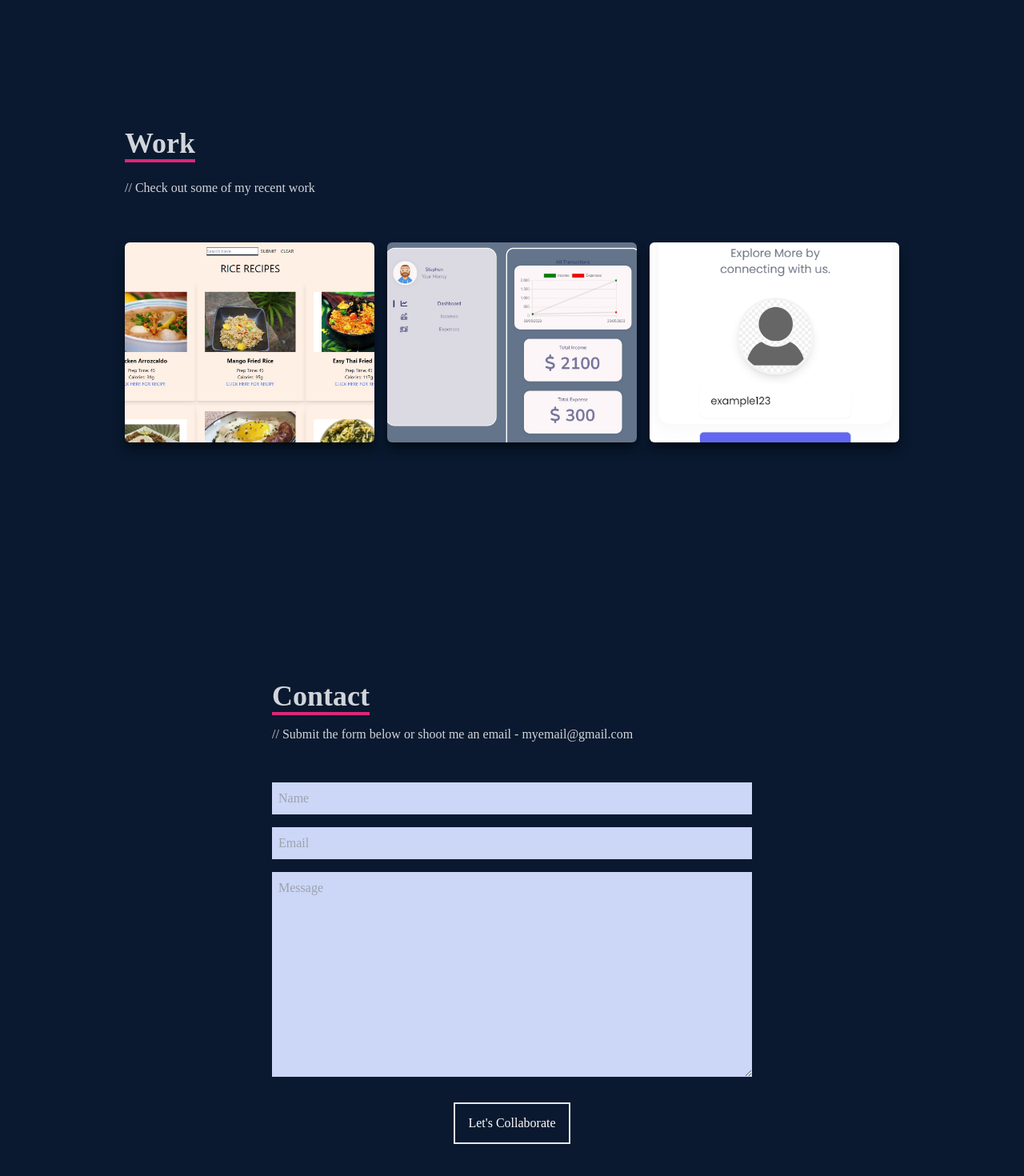
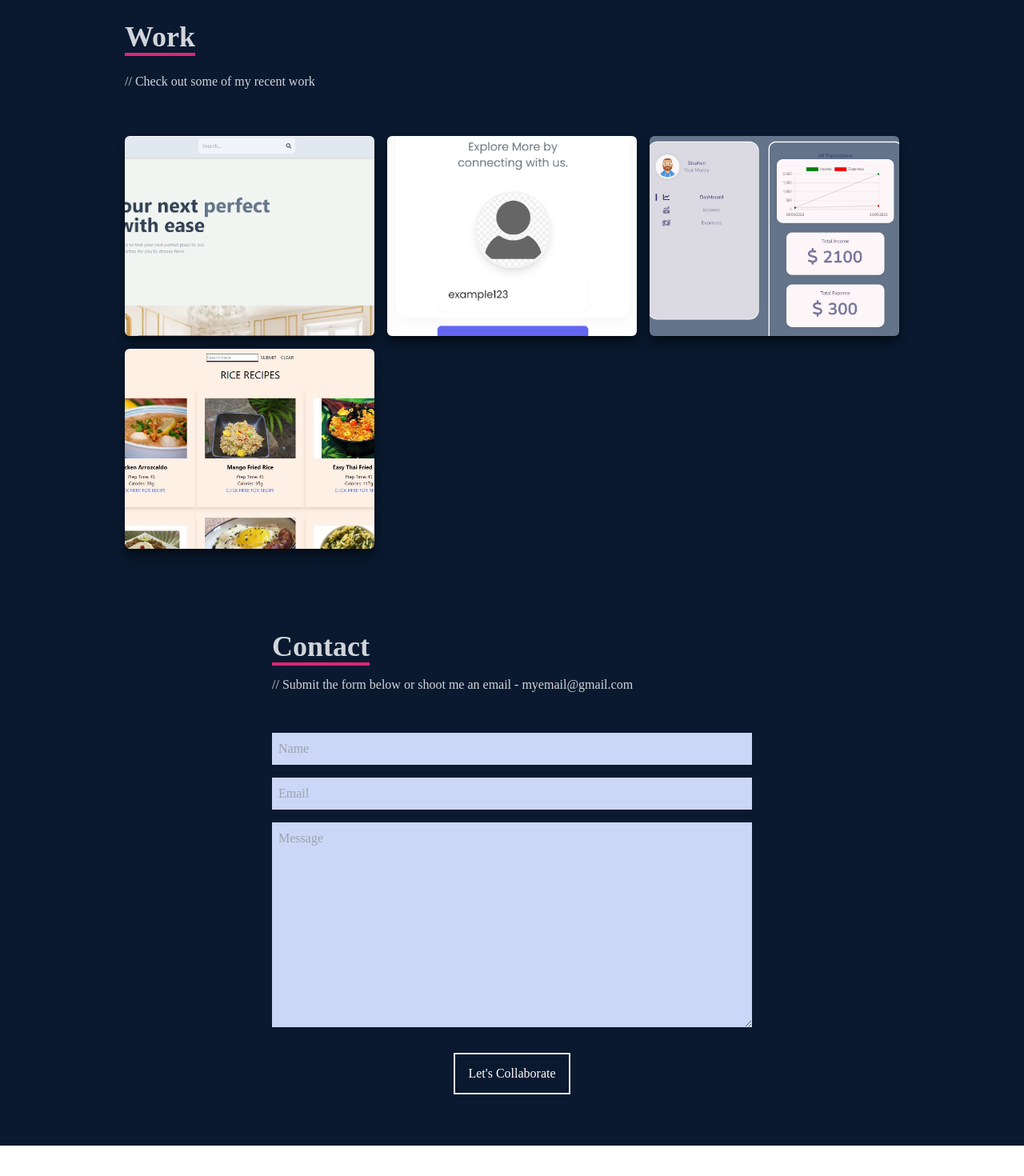
Before and after one commit to Tesvin/portfolio-website, a React (Create React App) app: page / in a window 1280 px wide. Shown: the part 2444-3914 px from the top of the page at 80% size. After the commit the page ends 3876 px from the top, so only its background shows below. Built offline with nearby package versions, Linux system fonts and the light colour scheme.

Commit message:
updated my projects

```diff
--- a/src/components/Contact.jsx
+++ b/src/components/Contact.jsx
@@ -2,7 +2,7 @@ import React from 'react'
 
 const Contact = () => {
   return (
-    <div name='contact' className='w-full h-screen bg-[#0a192f] flex justify-center items-center p-4'>
+    <div name='contact' className=' w-full bg-[#0a192f] flex justify-center items-center p-8'>
         <form method='POST' action='https://getform.io/f/56bb8773-4f15-4aae-af68-7da8ced24902' className='flex flex-col max-w-[600px] w-full'>
             <div className='pb-8'>
                 <p className='text-4xl font-bold inline border-b-4 border-pink-600 text-gray-300'>Contact</p>
--- a/src/components/Work.jsx
+++ b/src/components/Work.jsx
@@ -1,6 +1,7 @@
 import React from 'react'
 import WorkImg from '../assets/projects/workImg.jpeg'
-import realEstate from '../assets/projects/realestate.jpg'
+//import realEstate from '../assets/projects/realestate.jpg'
+import estatewebapp from '../assets/projects/estateWebapp.PNG'
 import foodapp from '../assets/projects/food-app.jpg'
 import profileApp from '../assets/projects/ProfileApp.PNG'
 import expensetracker from '../assets/projects/expensetracker3.jpg'
@@ -18,21 +19,40 @@ const Work = () => {
             <div
             className='grid sm:grid-cols-2 md:grid-cols-3 gap-4'>
 
-                {/* Grid Item */}
                 <div
-                    style={{backgroundImage: `url(${foodapp})`}}
+                    style={{backgroundImage: `url(${estatewebapp})`}}
                     className='shadow-lg shadow-[#040c16] group container rounded-md flex justify-center items-center mx-auto content-div'>
 
-                    {/* Hover Effects */}
+                     {/* Hover Effects  */}
                     <div className='opacity-0 group-hover:opacity-80'>
                         <span className='text-2xl font-bold text-white tracking-wider'>
-                            Recipe App
+                            Real Estate
                         </span>
                         <div className='pt-8 text-center'>
-                            <a target='_blank' href='https://find-a-recipe-app.netlify.app/'>
+                            <a target='_blank' href='https://real-estate-pb6h.onrender.com/'>
                                 <button className='text-center rounded-lg px-4 py-3 m-2 bg-white text-gray-700 font-bold text-lg'>Demo</button>
                             </a>
-                            <a target='_blank' href='https://github.com/Tesvin/RecipeApp'>
+                            <a target='_blank' href='https://github.com/Tesvin/estate-webapp'>
+                                <button className='text-center rounded-lg px-4 py-3 m-2 bg-white text-gray-700 font-bold text-lg'>Code</button>
+                            </a>
+                        </div>
+                    </div>
+                </div>
+
+                <div
+                    style={{backgroundImage: `url(${profileApp})`}}
+                    className='shadow-lg shadow-[#040c16] group container rounded-md flex justify-center items-center mx-auto content-div'>
+
+                     {/* Hover Effects  */}
+                    <div className='opacity-0 group-hover:opacity-80'>
+                        <span className='text-2xl font-bold text-white tracking-wider'>
+                            Profile App
+                        </span>
+                        <div className='pt-8 text-center'>
+                            <a target='_blank' href='https://profileapp-23kg.onrender.com/'>
+                                <button className='text-center rounded-lg px-4 py-3 m-2 bg-white text-gray-700 font-bold text-lg'>Demo</button>
+                            </a>
+                            <a target='_blank' href='https://github.com/Tesvin/profile-app'>
                                 <button className='text-center rounded-lg px-4 py-3 m-2 bg-white text-gray-700 font-bold text-lg'>Code</button>
                             </a>
                         </div>
@@ -59,45 +79,26 @@ const Work = () => {
                     </div>
                 </div>
 
+                {/* Grid Item */}
                 <div
-                    style={{backgroundImage: `url(${profileApp})`}}
+                    style={{backgroundImage: `url(${foodapp})`}}
                     className='shadow-lg shadow-[#040c16] group container rounded-md flex justify-center items-center mx-auto content-div'>
 
-                     {/* Hover Effects  */}
+                    {/* Hover Effects */}
                     <div className='opacity-0 group-hover:opacity-80'>
                         <span className='text-2xl font-bold text-white tracking-wider'>
-                            React JS Application
+                            Recipe App
                         </span>
                         <div className='pt-8 text-center'>
-                            <a target='_blank' href='https://profileapp-23kg.onrender.com/'>
+                            <a target='_blank' href='https://find-a-recipe-app.netlify.app/'>
                                 <button className='text-center rounded-lg px-4 py-3 m-2 bg-white text-gray-700 font-bold text-lg'>Demo</button>
                             </a>
-                            <a target='_blank' href='https://github.com/Tesvin/profile-app'>
+                            <a target='_blank' href='https://github.com/Tesvin/RecipeApp'>
                                 <button className='text-center rounded-lg px-4 py-3 m-2 bg-white text-gray-700 font-bold text-lg'>Code</button>
                             </a>
                         </div>
                     </div>
                 </div>
-
-                {/* <div
-                    style={{backgroundImage: `url(${realEstate})`}}
-                    className='shadow-lg shadow-[#040c16] group container rounded-md flex justify-center items-center mx-auto content-div'>
-
-                     Hover Effects
-                    <div className='opacity-0 group-hover:opacity-80'>
-                        <span className='text-2xl font-bold text-white tracking-wider'>
-                            React JS Application
-                        </span>
-                        <div className='pt-8 text-center'>
-                            <a href='/'>
-                                <button className='text-center rounded-lg px-4 py-3 m-2 bg-white text-gray-700 font-bold text-lg'>Demo</button>
-                            </a>
-                            <a href='/'>
-                                <button className='text-center rounded-lg px-4 py-3 m-2 bg-white text-gray-700 font-bold text-lg'>Code</button>
-                            </a>
-                        </div>
-                    </div>
-                </div> */}
 
                 {/* <div
                     style={{backgroundImage: `url(${WorkImg})`}}
```
Also changed, not shown: src/assets/projects/estateWebapp.PNG (added). Lines whose indentation alone changed are shown as unchanged.
